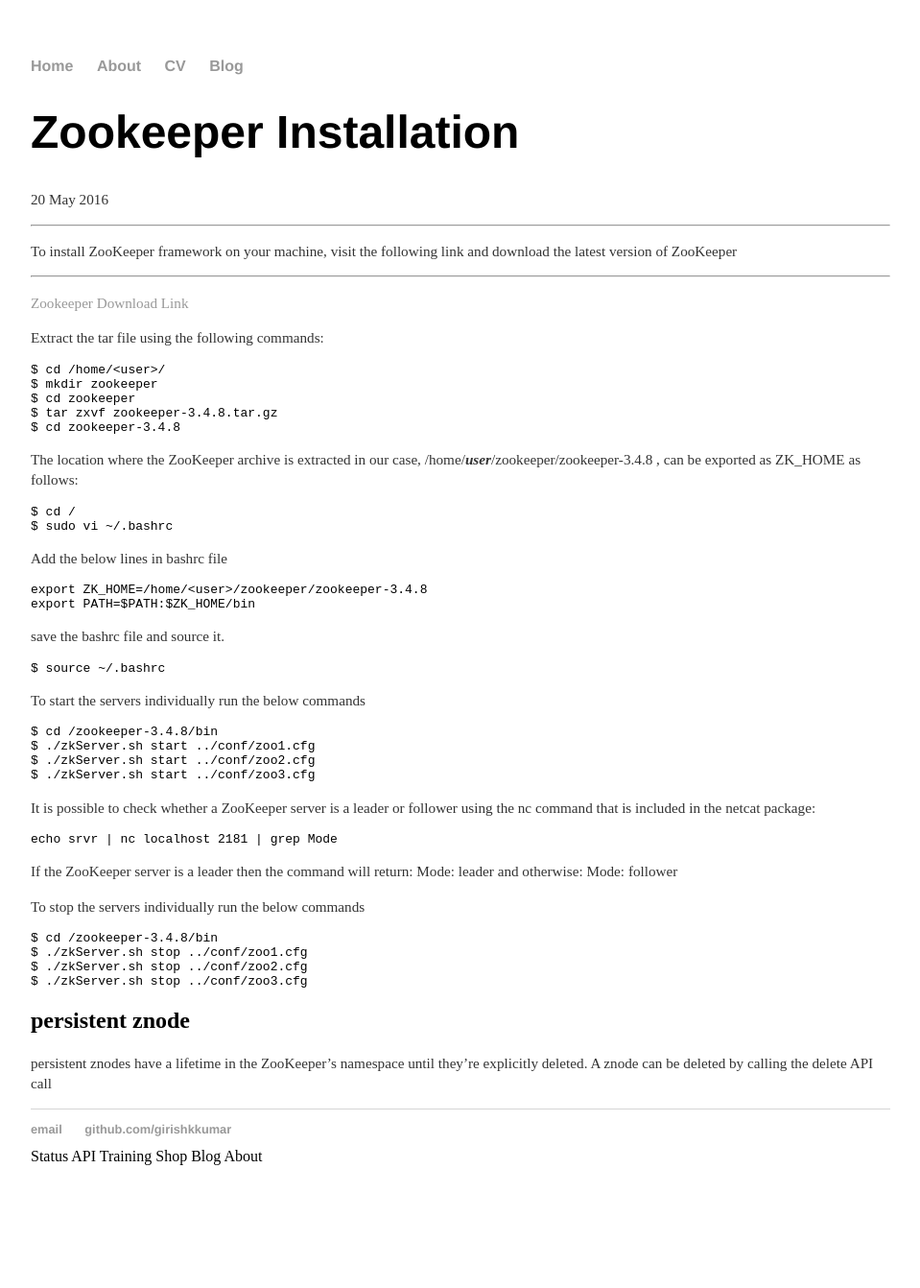
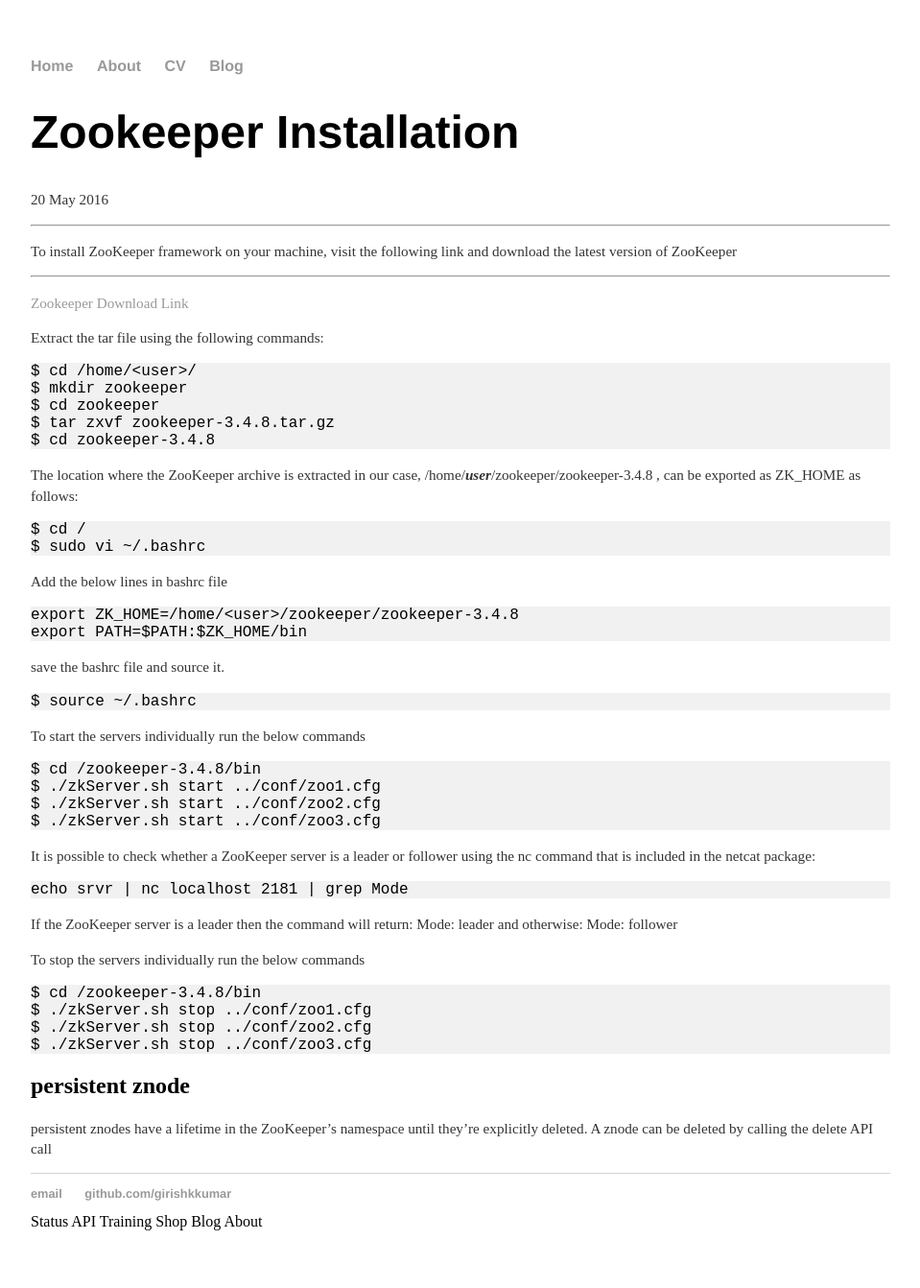
Before and after one commit to girishkkumar/girish.github.io, a Jekyll site: the page built from _posts/2016-05-20-zookeeper-installation.md, in a window 1280 px wide. Shown: the whole page at 96% size, without its empty margins (160-1119 px from the left). Built offline with Jekyll 4.4.1, drawn with Linux system fonts in a browser that asks for light colours; before the commit the page ends 1274 px from its top, so only the background shows below that.

Commit message:
updated css

```diff
--- a/css/main.css
+++ b/css/main.css
@@ -41,3 +41,8 @@
 ul.posts li {
     list-style: none;
 }
+
+.highlight{
+    font-size: 16px;
+    background: #f1f1f1 none repeat scroll 0 0;
+}
```
